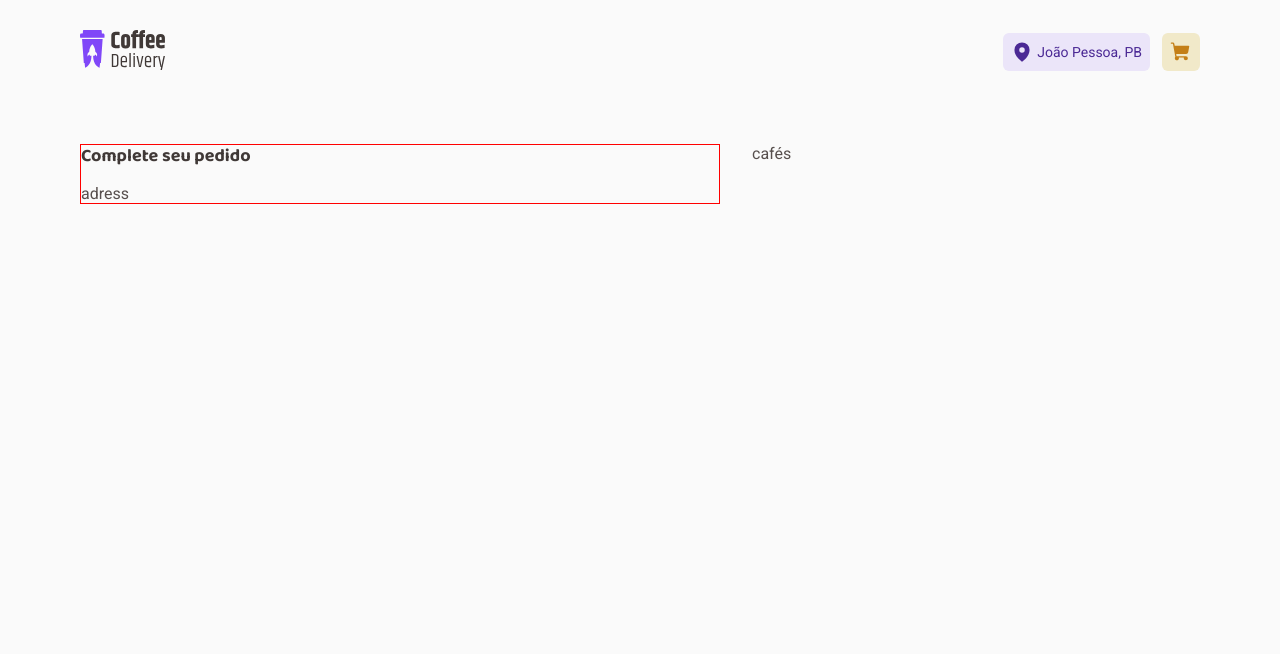
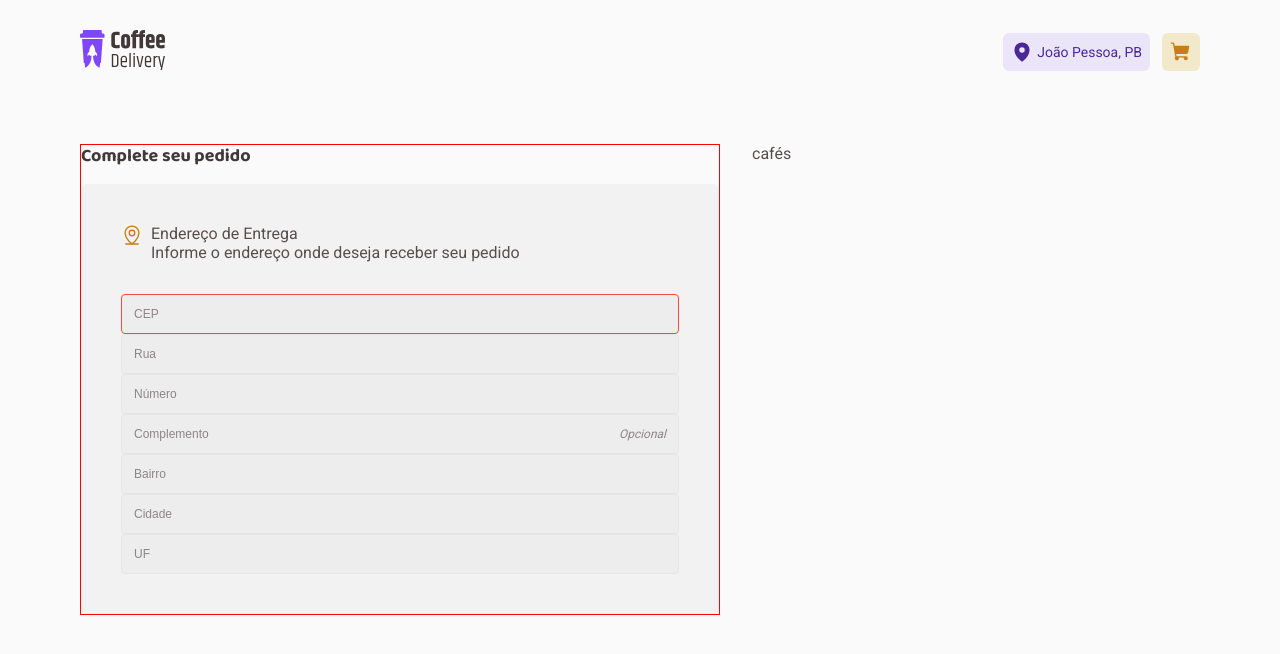
Before and after one commit to VictorBarretoLF/ignite-react-desafios, a React (Vite) app in the folder coffee-delivery/: page /checkout in a window 1280 px wide. Shown: the top 654 px of the page. Built offline with nearby package versions, Linux system fonts and the light colour scheme; no server answers.

Commit message:
chore: criando componente de input padrão

```diff
--- /dev/null
+++ b/coffee-delivery/src/components/Input/index.tsx
@@ -0,0 +1,28 @@
+import { forwardRef, InputHTMLAttributes } from "react";
+import {
+    ErrorText,
+    InputFieldContainer,
+    RightText,
+    StyledInput,
+    StyledInputContainer,
+} from "./styles";
+
+type InputProps = InputHTMLAttributes<HTMLInputElement> & {
+    isInvalid?: boolean;
+    error?: string;
+    rightText?: string;
+};
+
+export const Input = forwardRef<HTMLInputElement, InputProps>(
+    ({ error, rightText, isInvalid, className, ...props }, ref) => {
+        return (
+            <InputFieldContainer>
+                <StyledInputContainer isInvalid={isInvalid}>
+                    <StyledInput type="text" ref={ref} {...props} />
+                    {!!rightText && <RightText>{rightText}</RightText>}
+                </StyledInputContainer>
+                {!!error && <ErrorText>{error}</ErrorText>}
+            </InputFieldContainer>
+        );
+    },
+);
--- /dev/null
+++ b/coffee-delivery/src/components/Input/styles.ts
@@ -0,0 +1,57 @@
+import { styled } from "styled-components";
+
+export const InputFieldContainer = styled.div`
+    display: flex;
+    flex-direction: column;
+    position: relative;
+`;
+
+interface StyledInputContainerProps {
+    isInvalid: boolean | undefined;
+}
+
+export const StyledInputContainer = styled.div<StyledInputContainerProps>`
+    display: flex;
+    align-items: center;
+    justify-content: space-between;
+
+    border-radius: 4px;
+
+    border: 1px solid
+        ${({ theme, isInvalid }) =>
+            isInvalid ? theme.colors["base-error"] : theme.colors["base-button"]};
+
+    background: ${({ theme }) => theme.colors["base-input"]};
+
+    &:focus-within {
+        border-color: ${({ theme }) => theme.colors["brand-yellow-dark"]};
+    }
+`;
+
+export const StyledInput = styled.input`
+    flex: 1;
+
+    background: none;
+    border: none;
+
+    padding: 0.75rem;
+    font-size: 0.75rem;
+
+    color: ${({ theme }) => theme.colors["base-text"]};
+
+    &::placeholder {
+        color: ${({ theme }) => theme.colors["base-label"]};
+    }
+`;
+
+export const ErrorText = styled.p`
+    font-size: 0.75rem;
+    color: ${({ theme }) => theme.colors["base-error"]};
+`;
+
+export const RightText = styled.p`
+    font-size: 0.75rem;
+    margin-right: 0.75rem;
+    font-style: italic;
+    color: ${({ theme }) => theme.colors["base-label"]};
+`;
--- a/coffee-delivery/src/pages/Checkout/components/ProfileAddress/index.tsx
+++ b/coffee-delivery/src/pages/Checkout/components/ProfileAddress/index.tsx
@@ -1,3 +1,28 @@
+import { Input } from "../../../../components/Input";
+import { Icons } from "../../../../components/icons";
+import { ProfileAddressHeader, ProfileAdressContainer } from "./styles";
+
 export default function ProfileAddress() {
-    return <div>adress</div>;
+    return (
+        <ProfileAdressContainer>
+            <ProfileAddressHeader>
+                <div>
+                    <Icons.mapPinLine />
+                </div>
+                <div>
+                    <p>Endereço de Entrega</p>
+                    <p>Informe o endereço onde deseja receber seu pedido</p>
+                </div>
+            </ProfileAddressHeader>
+            <div>
+                <Input type="text" placeholder="CEP" isInvalid={true} />
+                <Input type="text" placeholder="Rua" />
+                <Input type="text" placeholder="Número" />
+                <Input type="text" placeholder="Complemento" rightText="Opcional" />
+                <Input type="text" placeholder="Bairro" />
+                <Input type="text" placeholder="Cidade" />
+                <Input type="text" placeholder="UF" />
+            </div>
+        </ProfileAdressContainer>
+    );
 }
--- a/coffee-delivery/src/pages/Checkout/components/ProfileAddress/styles.ts
+++ b/coffee-delivery/src/pages/Checkout/components/ProfileAddress/styles.ts
@@ -0,0 +1,25 @@
+import { styled } from "styled-components";
+
+export const ProfileAdressContainer = styled.div`
+    border-radius: 6px;
+
+    background-color: ${({ theme }) => theme.colors["base-card"]};
+
+    padding: 2.5rem;
+
+    display: flex;
+    flex-direction: column;
+    gap: 2rem;
+`;
+
+export const ProfileAddressHeader = styled.header`
+    display: flex;
+    gap: 0.5rem;
+
+    svg {
+        width: 1.375rem;
+        height: 1.375rem;
+
+        color: ${({ theme }) => theme.colors["brand-yellow-dark"]};
+    }
+`;
```
Also changed, not shown: coffee-delivery/src/components/icons.ts (+11 -1 lines).
